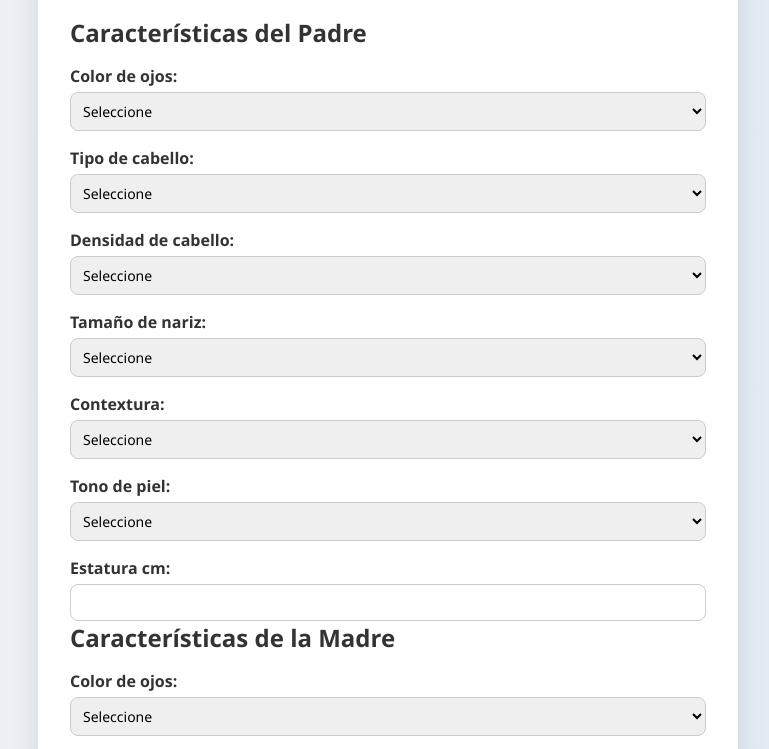
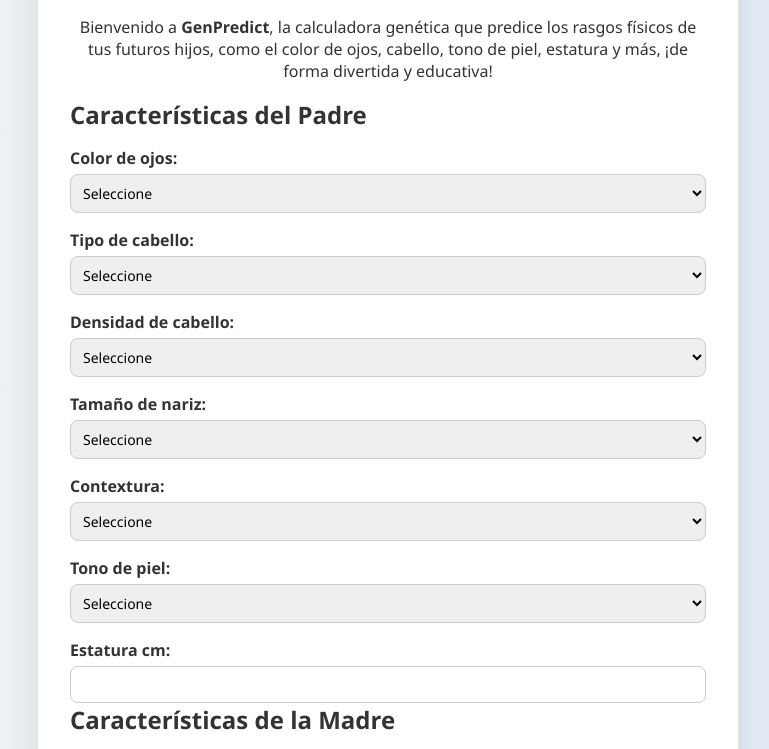
Before and after one commit to genpredit/genpredit.github.io, a plain HTML site: page index.html in a window 1280 px wide. Shown: the part 123-872 px from the top of the page, without its empty margins (252-1021 px from the left). Drawn offline with Linux system fonts and the light colour scheme.

Commit message:
Update index.html

```diff
--- a/index.html
+++ b/index.html
@@ -2,13 +2,26 @@
 <html lang="es">
 <head>
   <meta charset="UTF-8" />
+  <link rel="shortcut icon" href="images/logo.ico" type="image/x-icon">
   <meta name="viewport" content="width=device-width, initial-scale=1.0"/>
-  <title>Calculadora Genética</title>
   <link rel="stylesheet" href="style.css" />
+  <title>GenPredict - Calculadora genética de rasgos hereditarios</title>
+  <meta name="keywords" content="calculadora genética, herencia genética, características hereditarias, cómo serán mis hijos, predicción genética, color de ojos, genética humana">
+  <meta name="author" content="Ray Linares" />
+  <meta name="robots" content="index, follow" />
+  <meta name="description" content="Predice los rasgos físicos de tus futuros hijos con GenPredict: color de ojos, tipo de cabello, tono de piel, estatura y más. Basado en genética de los padres.">
+
 </head>
 <body>
   <div class="container">
     <h1>🔬 Calculadora Genética de Hijos</h1>
+
+    <section>
+    <p style="text-align: center; font-size: 1rem; margin-bottom: 1rem;">
+    Bienvenido a <strong>GenPredict</strong>, la calculadora genética que predice los rasgos físicos de tus futuros hijos, como el color de ojos, cabello, tono de piel, estatura y más, ¡de forma divertida y educativa!
+    </p>
+    </section>
+
 
     <form id="geneticForm">
       <h2>Características del Padre</h2>
```
